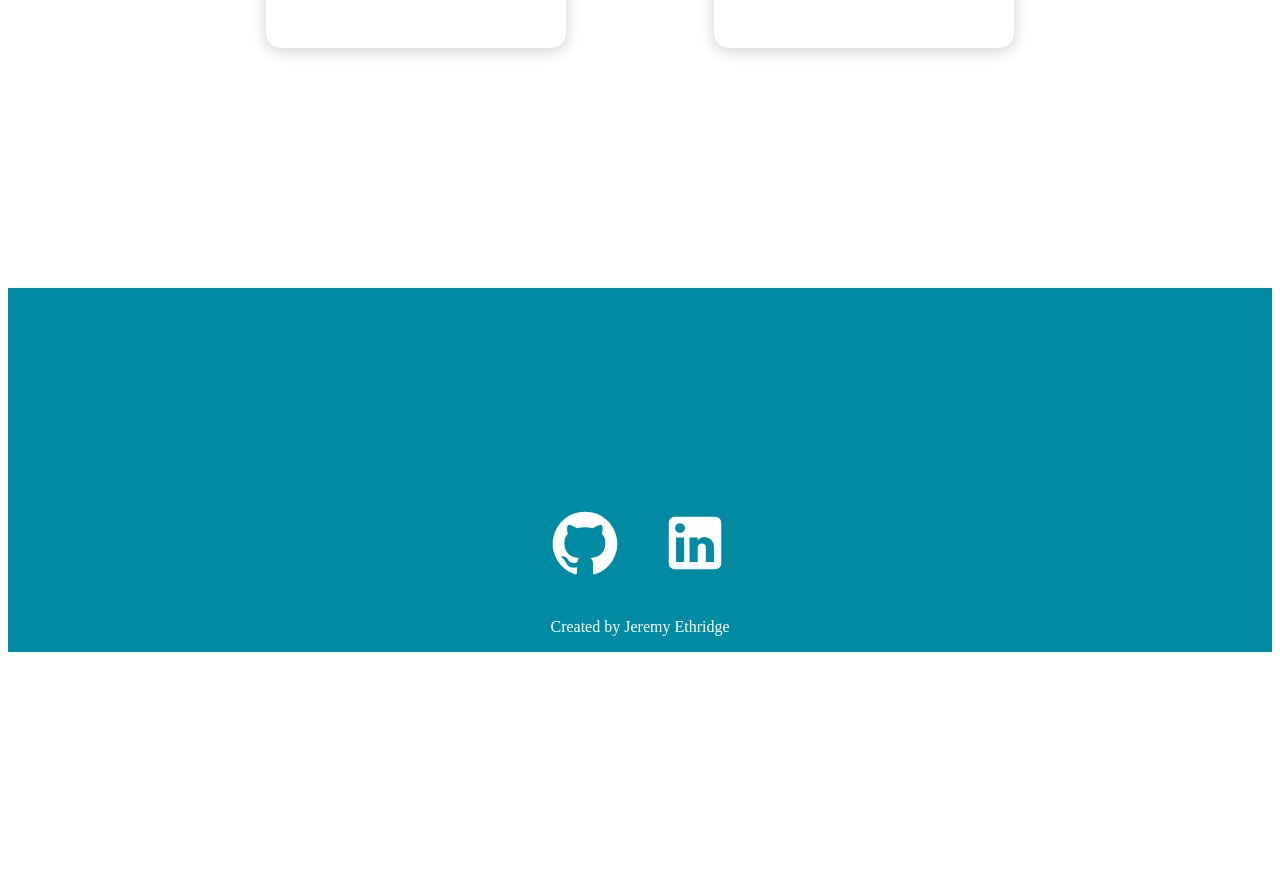
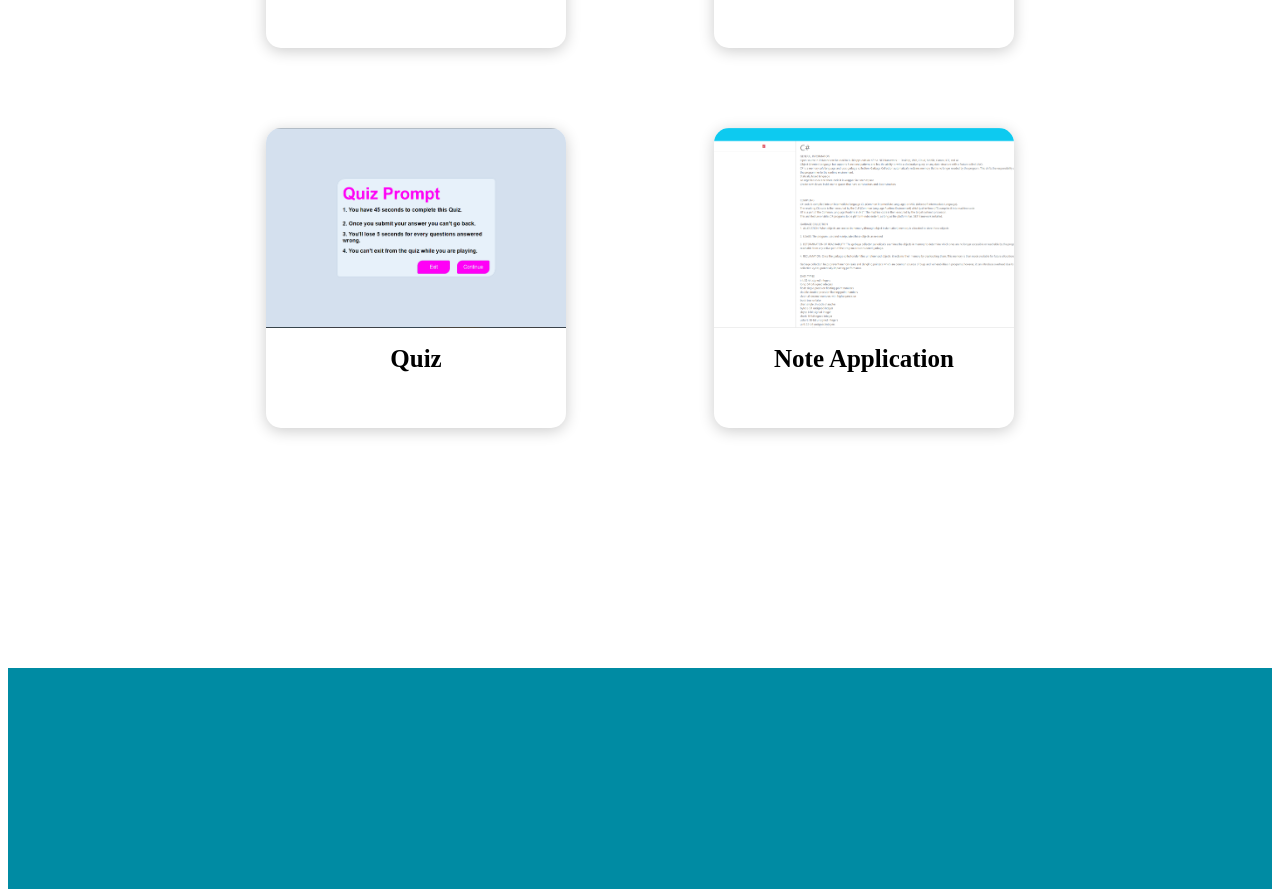
Before and after one commit to Jeremyethridge/Portfolio, a React (Vite) app: page /projects in a window 1280 px wide. Shown: the part 860-1749 px from the top of the page. Before the commit the page ends 1520 px from the top, so only its background shows below. Built offline with nearby package versions, Linux system fonts and the light colour scheme.

Commit message:
Added 2 projects

```diff
--- a/src/helper/ProjectList.js
+++ b/src/helper/ProjectList.js
@@ -2,6 +2,8 @@ import Proj1 from "../projects/Project1.png";
 import Proj2 from "../projects/Project2.png";
 import Proj3 from "../projects/Project3.png";
 import Proj4 from "../projects/Project4.png";
+import Proj5 from "../projects/Project5.png";
+import Proj6 from "../projects/Project6.png";
 
 export const ProjectList = [
   {
@@ -28,4 +30,16 @@ export const ProjectList = [
     skills: "JavaScript, WeatherAPI, CSS",
     link: "https://jeremyethridge.github.io/Weather-Dashboard/",
   },
+  {
+    name: "Quiz",
+    image: Proj5,
+    skills: "JavaScript, HTML, CSS",
+    link: "https://jeremyethridge.github.io/Quiz/"
+  },
+  {
+    name: "Note Application",
+    image: Proj6,
+    skills: "Express, Bootstrap, JavaScript",
+    link: "https://express-node-application.netlify.app/"
+  }
 ]
```
Also changed, not shown: src/projects/Project5.png (added), src/projects/Project6.png (added).
